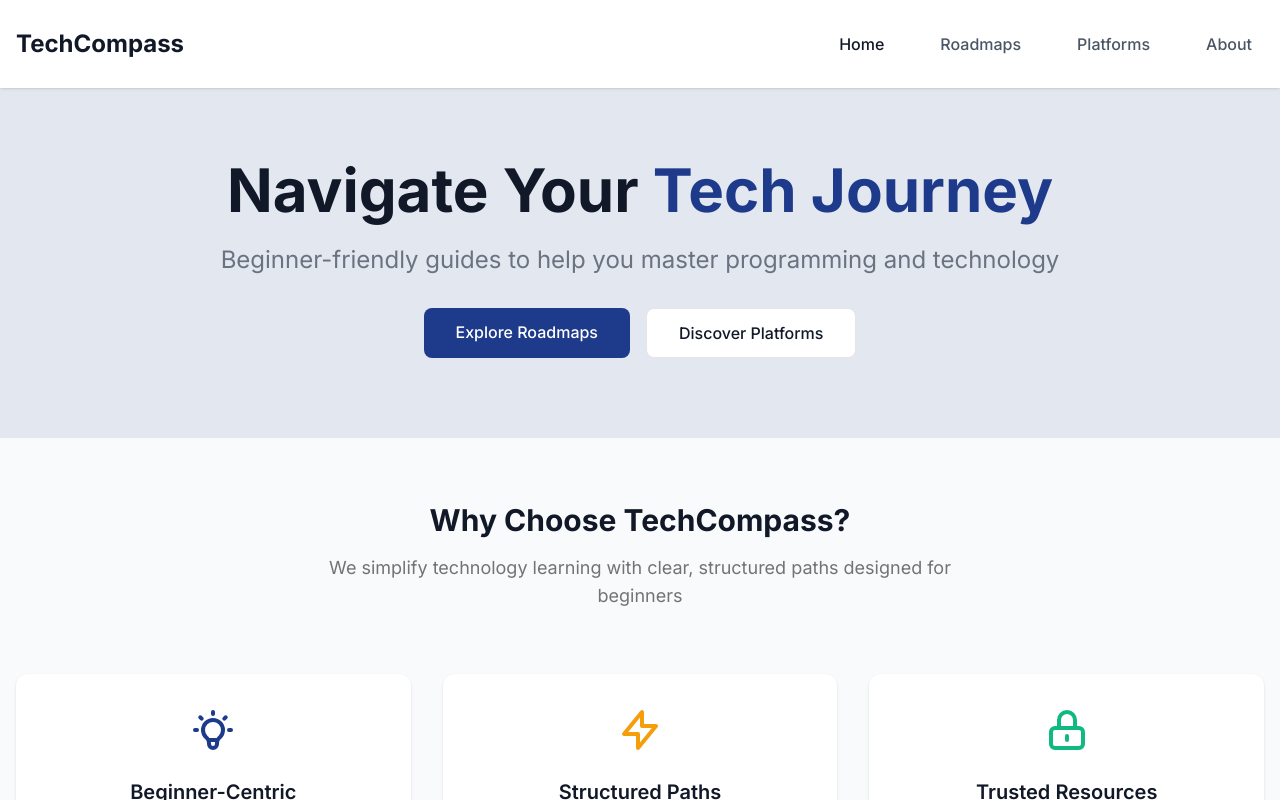
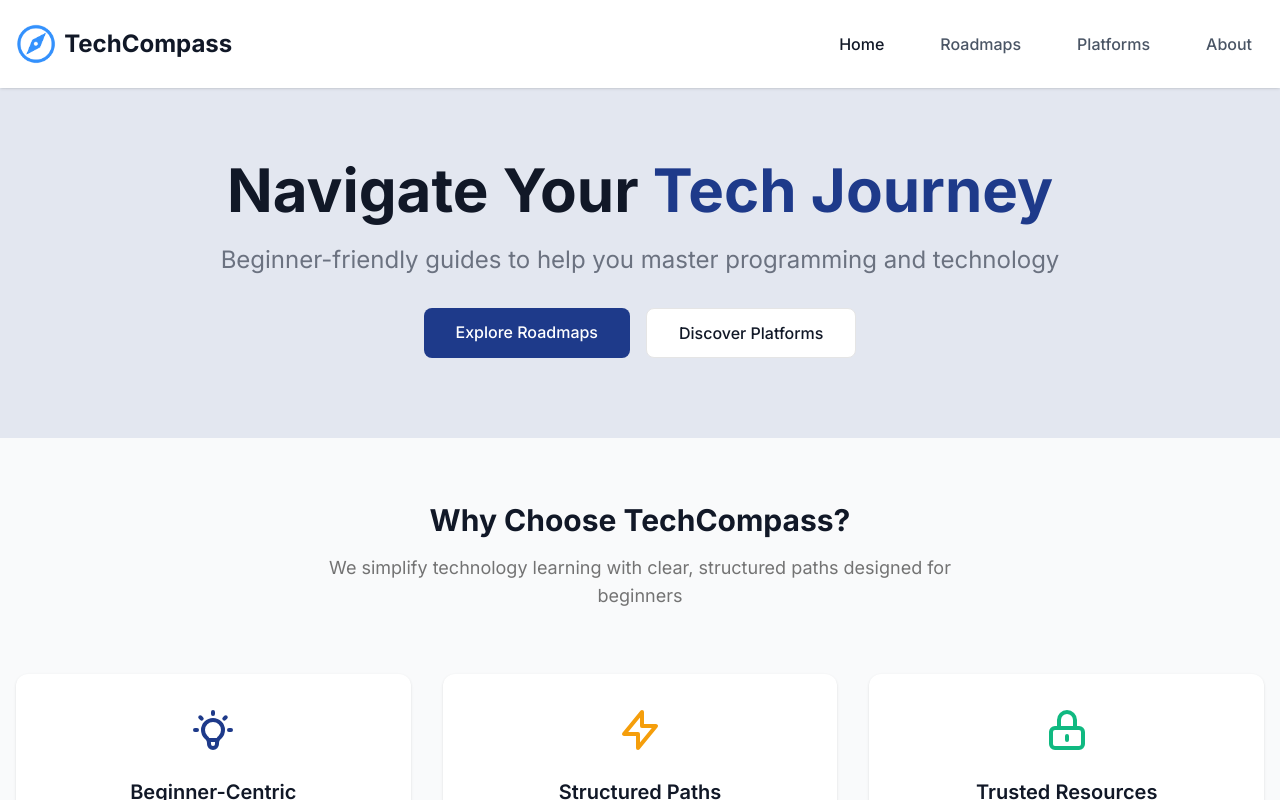
Before and after one commit to biniyamagegnehu/TechCompass-E-learning-website, a React (Vite) app: page / in a window 1280 px wide. Shown: the top 800 px of the page. Built offline with nearby package versions, Linux system fonts and the light colour scheme.

Commit message:
add logo in the header and change the fav icon by the logo

```diff
--- a/src/components/Header.jsx
+++ b/src/components/Header.jsx
@@ -17,6 +17,11 @@ export default function Header() {
             className="flex items-center space-x-2"
             end
           >
+                      <img
+            src="/logo.png"
+            alt="TechCompass Logo"
+            className="h-10 w-auto"
+          />
             <span className="text-2xl font-bold text-primary-600">TechCompass</span>
           </NavLink>
 
```
Also changed, not shown: public/logo.png.
